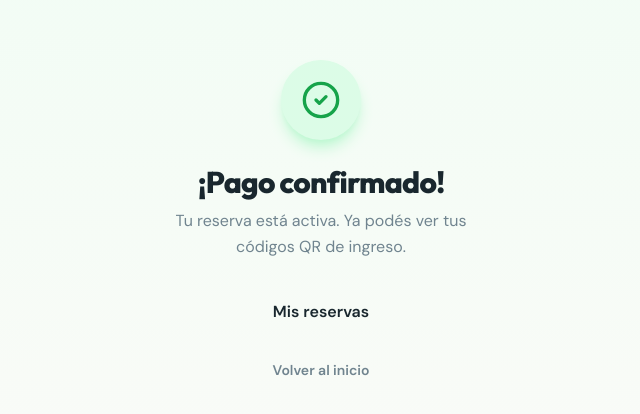
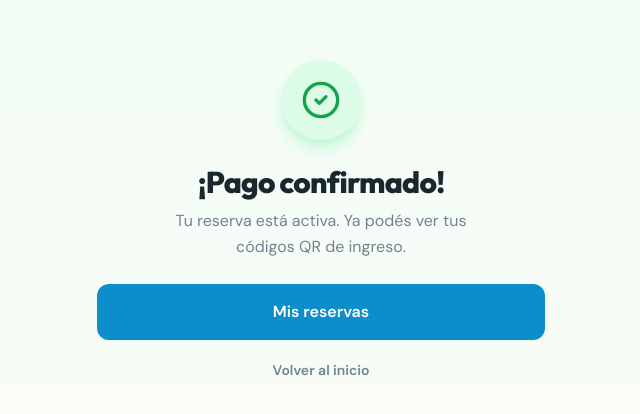
Before and after one commit to francejas/BeachG, a React (Vite) app in the folder frontend/: page /payment/success in a window 1280 px wide. Shown: the part 176-590 px from the top of the page, without its empty margins (319-959 px from the left). Built offline with nearby package versions, Linux system fonts and the light colour scheme; no server answers.

Commit message:
fix: use valid ButtonVariant on PaymentSuccessPage

```diff
--- a/frontend/src/pages/PaymentSuccessPage.tsx
+++ b/frontend/src/pages/PaymentSuccessPage.tsx
@@ -94,7 +94,7 @@ export function PaymentSuccessPage() {
           </Link>
         )}
         <Link to="/my-bookings" className="flex-1">
-          <Button size="lg" variant={bookingId ? "outline" : "default"} className="w-full">
+          <Button size="lg" variant={bookingId ? "outline" : "primary"} className="w-full">
             Mis reservas
           </Button>
         </Link>
```
